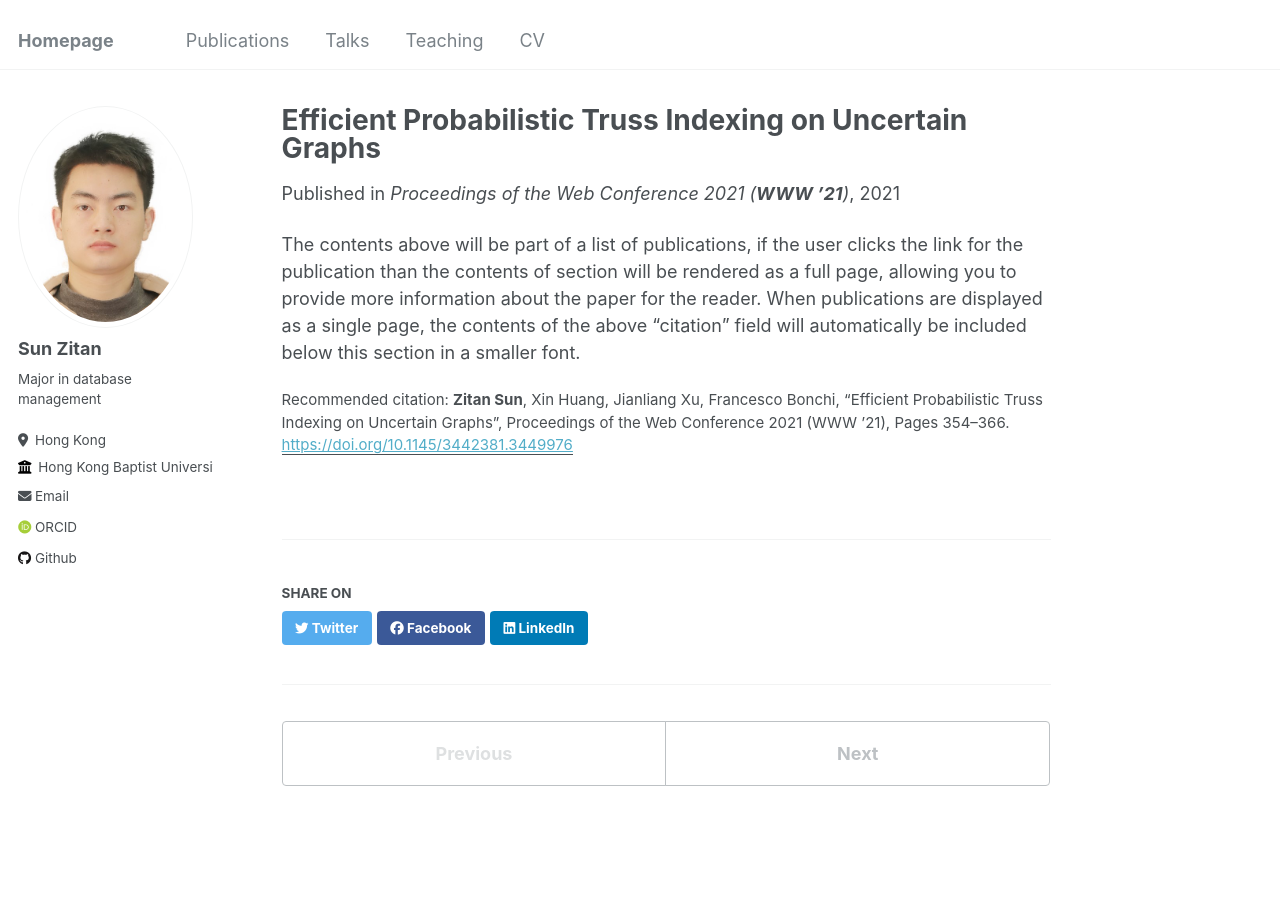
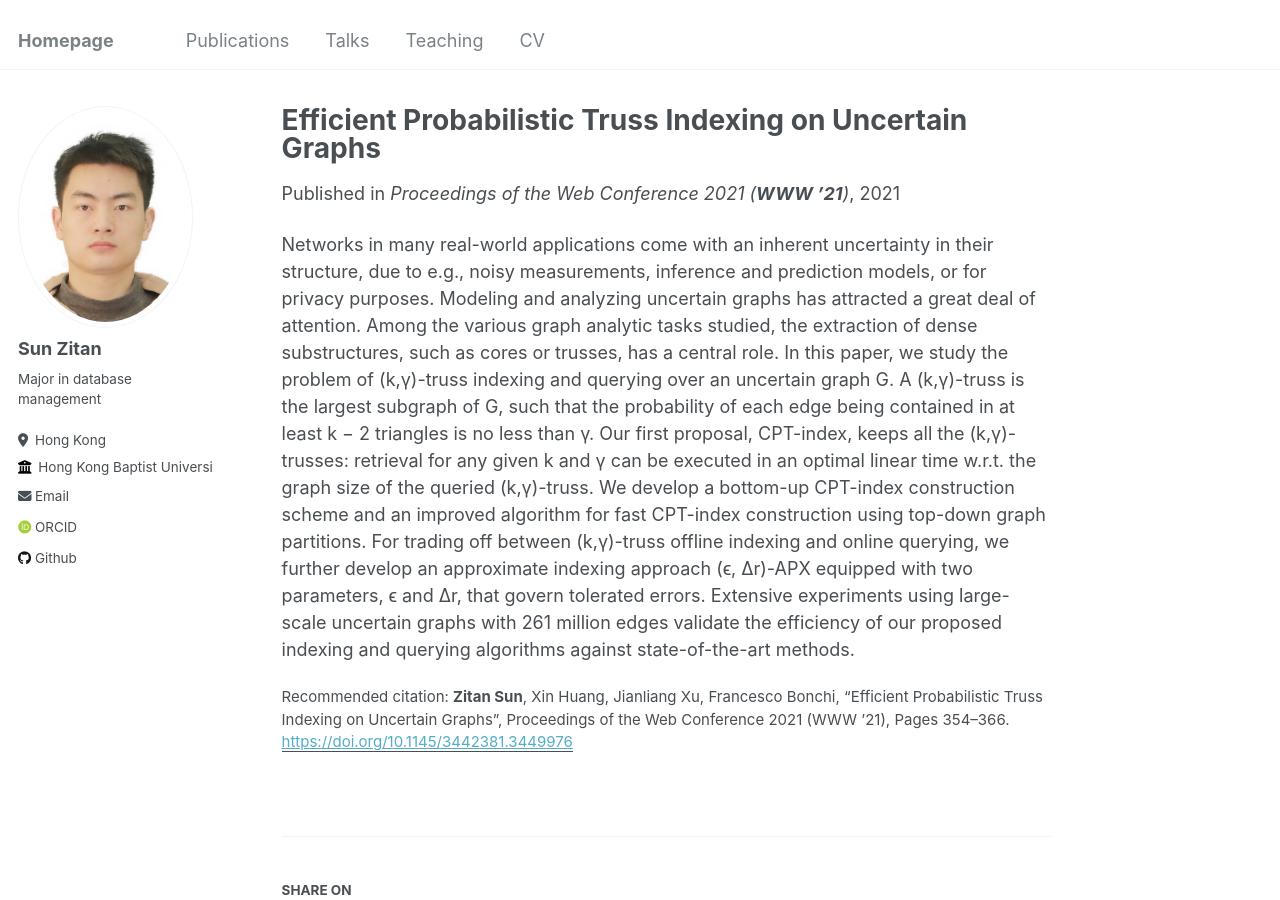
Before and after one commit to jinrdfh/HomePage, a Jekyll site: the page built from _publications/2021-06-03-PTruss.md, in a window 1280 px wide and 900 px high. Built offline with Jekyll 4.4.1, drawn with Linux system fonts in a browser that asks for light colours; some web fonts are replaced.

Commit message:
Update 2021-06-03-PTruss.md

```diff
--- a/_publications/2021-06-03-PTruss.md
+++ b/_publications/2021-06-03-PTruss.md
@@ -9,4 +9,24 @@ paperurl: 'https://doi.org/10.1145/3442381.3449976'
 citation: '<strong>Zitan Sun</strong>, Xin Huang, Jianliang Xu, Francesco Bonchi, “Efficient Probabilistic Truss Indexing on Uncertain Graphs”, Proceedings of the Web Conference 2021 (WWW ’21), Pages 354–366.'
 ---
 
-The contents above will be part of a list of publications, if the user clicks the link for the publication than the contents of section will be rendered as a full page, allowing you to provide more information about the paper for the reader. When publications are displayed as a single page, the contents of the above "citation" field will automatically be included below this section in a smaller font.
+Networks in many real-world applications come with an inherent
+uncertainty in their structure, due to e.g., noisy measurements, inference
+and prediction models, or for privacy purposes. Modeling
+and analyzing uncertain graphs has attracted a great deal of attention.
+Among the various graph analytic tasks studied, the extraction
+of dense substructures, such as cores or trusses, has a central role.
+In this paper, we study the problem of (k,γ)-truss indexing and
+querying over an uncertain graph G. A (k,γ)-truss is the largest
+subgraph of G, such that the probability of each edge being contained
+in at least k − 2 triangles is no less than γ. Our first proposal,
+CPT-index, keeps all the (k,γ)-trusses: retrieval for any given k
+and γ can be executed in an optimal linear time w.r.t. the graph
+size of the queried (k,γ)-truss. We develop a bottom-up CPT-index
+construction scheme and an improved algorithm for fast CPT-index
+construction using top-down graph partitions. For trading off between
+(k,γ)-truss offline indexing and online querying, we further
+develop an approximate indexing approach (ϵ, Δr)-APX equipped
+with two parameters, ϵ and Δr, that govern tolerated errors.
+Extensive experiments using large-scale uncertain graphs with
+261 million edges validate the efficiency of our proposed indexing
+and querying algorithms against state-of-the-art methods.
```
